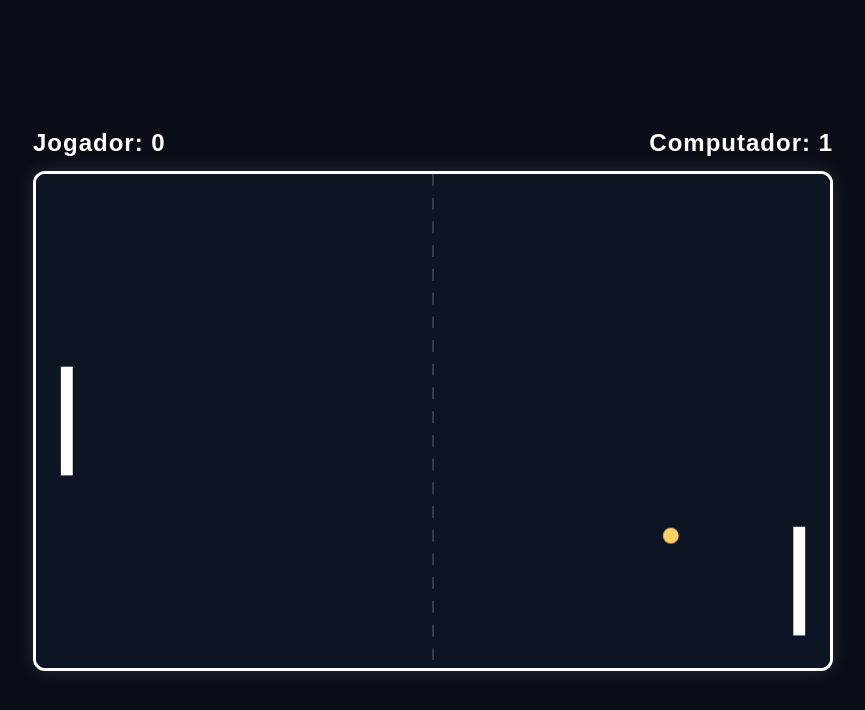
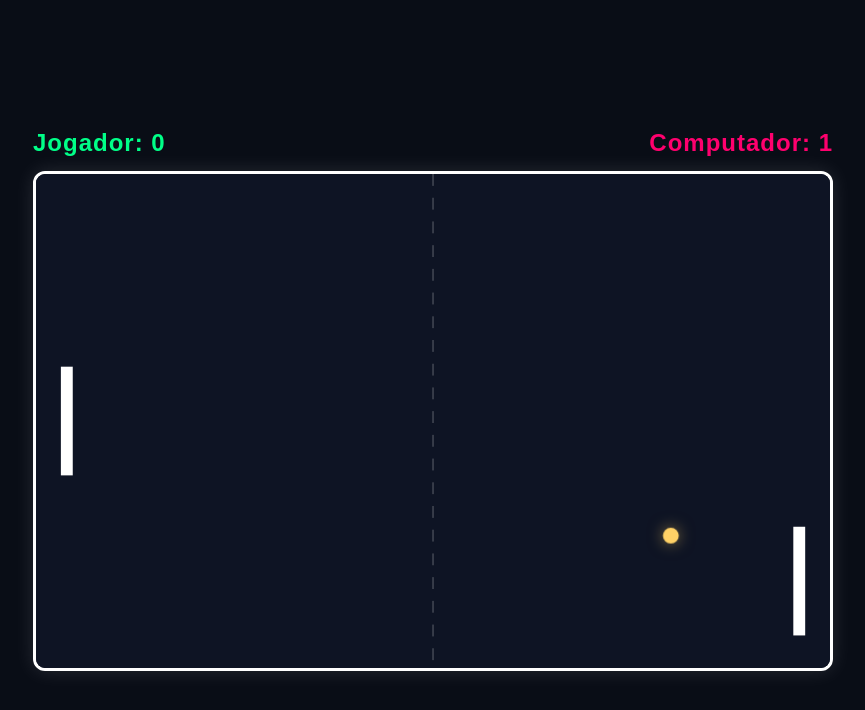
Before and after one commit to guilhermemhx/pong-game, a plain HTML site: page index.html in a window 1280 px wide. Shown: the whole page, without its empty margins (207-1072 px from the left). Drawn offline with Linux system fonts and the light colour scheme.

Commit message:
Add visual feedback with vibrant colors when scoring

```diff
--- a/index.html
+++ b/index.html
@@ -35,6 +35,29 @@
         letter-spacing: 1px;
       }
 
+      #playerScore {
+        transition: all 0.3s ease;
+      }
+
+      #computerScore {
+        transition: all 0.3s ease;
+      }
+
+      .score-flash {
+        animation: scoreFlash 0.6s ease-out;
+      }
+
+      @keyframes scoreFlash {
+        0% {
+          transform: scale(1.5);
+          text-shadow: 0 0 20px currentColor;
+        }
+        100% {
+          transform: scale(1);
+          text-shadow: none;
+        }
+      }
+
       canvas {
         display: block;
         width: 800px;
@@ -49,8 +72,8 @@
   <body>
     <div class="game-box">
       <div class="scoreboard">
-        <span>Jogador: <strong id="playerScore">0</strong></span>
-        <span>Computador: <strong id="computerScore">0</strong></span>
+        <span style="color: #00ff88;">Jogador: <strong id="playerScore">0</strong></span>
+        <span style="color: #ff006e;">Computador: <strong id="computerScore">0</strong></span>
       </div>
 
       <canvas id="gameCanvas" width="800" height="500"></canvas>
@@ -99,6 +122,8 @@
 
       let playerScore = 0;
       let computerScore = 0;
+      let scoreFlashPlayer = 0;
+      let scoreFlashComputer = 0;
 
       function resetBall(direction = 1) {
         ball.x = canvas.width / 2;
@@ -194,12 +219,20 @@
         if (ball.x - ball.radius < 0) {
           computerScore++;
           computerScoreEl.textContent = computerScore;
+          scoreFlashComputer = 60;
+          computerScoreEl.classList.remove("score-flash");
+          void computerScoreEl.offsetWidth;
+          computerScoreEl.classList.add("score-flash");
           resetBall(1);
         }
 
         if (ball.x + ball.radius > canvas.width) {
           playerScore++;
           playerScoreEl.textContent = playerScore;
+          scoreFlashPlayer = 60;
+          playerScoreEl.classList.remove("score-flash");
+          void playerScoreEl.offsetWidth;
+          playerScoreEl.classList.add("score-flash");
           resetBall(-1);
         }
       }
@@ -214,14 +247,32 @@
         handleWallCollision();
         handlePaddleCollision();
         checkScoring();
+
+        scoreFlashPlayer = Math.max(0, scoreFlashPlayer - 1);
+        scoreFlashComputer = Math.max(0, scoreFlashComputer - 1);
       }
 
       function draw() {
         ctx.clearRect(0, 0, canvas.width, canvas.height);
 
-        ctx.fillStyle = "#0e1424";
+        // Fundo com efeito de cor quando há ponto
+        let bgColor = "#0e1424";
+        if (scoreFlashPlayer > 30) {
+          const intensity = (scoreFlashPlayer - 30) / 30;
+          ctx.fillStyle = `rgba(0, 255, 136, ${intensity * 0.15})`;
+          ctx.fillRect(0, 0, canvas.width / 2, canvas.height);
+          bgColor = "#0e1424";
+        }
+        if (scoreFlashComputer > 30) {
+          const intensity = (scoreFlashComputer - 30) / 30;
+          ctx.fillStyle = `rgba(255, 0, 110, ${intensity * 0.15})`;
+          ctx.fillRect(canvas.width / 2, 0, canvas.width / 2, canvas.height);
+        }
+
+        ctx.fillStyle = bgColor;
         ctx.fillRect(0, 0, canvas.width, canvas.height);
 
+        // Linha central
         ctx.strokeStyle = "rgba(255,255,255,0.35)";
         ctx.setLineDash([12, 12]);
         ctx.beginPath();
@@ -230,14 +281,40 @@
         ctx.stroke();
         ctx.setLineDash([]);
 
-        ctx.fillStyle = "#ffffff";
+        // Raquete esquerda (cor dinâmica)
+        if (scoreFlashPlayer > 0) {
+          const intensity = scoreFlashPlayer / 60;
+          ctx.fillStyle = `rgb(0, ${255 * intensity}, ${136 * intensity})`;
+          ctx.shadowColor = `rgba(0, 255, 136, ${intensity * 0.8})`;
+          ctx.shadowBlur = 20;
+        } else {
+          ctx.fillStyle = "#ffffff";
+          ctx.shadowColor = "transparent";
+        }
         ctx.fillRect(leftPaddle.x, leftPaddle.y, leftPaddle.width, leftPaddle.height);
+        ctx.shadowBlur = 0;
+
+        // Raquete direita (cor dinâmica)
+        if (scoreFlashComputer > 0) {
+          const intensity = scoreFlashComputer / 60;
+          ctx.fillStyle = `rgb(${255 * intensity}, 0, ${110 * intensity})`;
+          ctx.shadowColor = `rgba(255, 0, 110, ${intensity * 0.8})`;
+          ctx.shadowBlur = 20;
+        } else {
+          ctx.fillStyle = "#ffffff";
+          ctx.shadowColor = "transparent";
+        }
         ctx.fillRect(rightPaddle.x, rightPaddle.y, rightPaddle.width, rightPaddle.height);
+        ctx.shadowBlur = 0;
 
+        // Bola
         ctx.beginPath();
         ctx.arc(ball.x, ball.y, ball.radius, 0, Math.PI * 2);
         ctx.fillStyle = "#ffd166";
+        ctx.shadowColor = "rgba(255, 209, 102, 0.5)";
+        ctx.shadowBlur = 15;
         ctx.fill();
+        ctx.shadowBlur = 0;
       }
 
       function gameLoop() {
```
